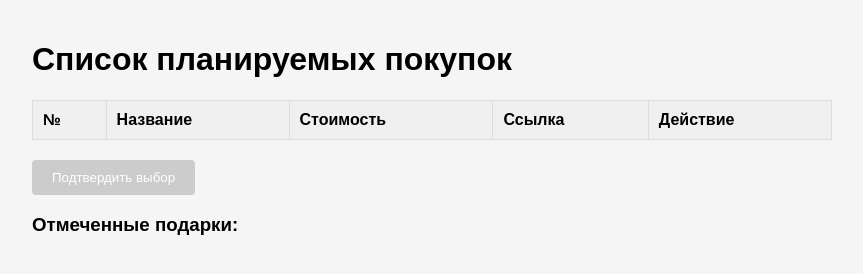
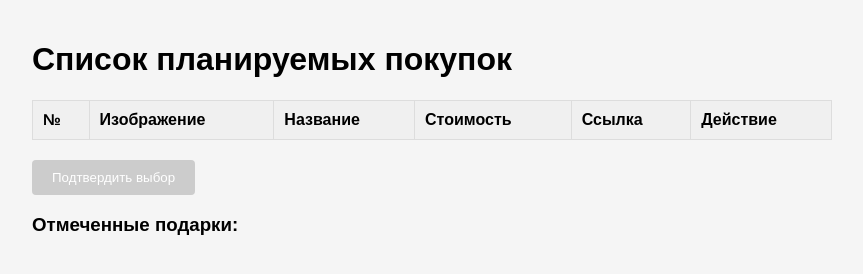
Before and after one commit to serjkabanov/DR, a plain HTML site: page gifts.html in a window 1280 px wide. Shown: the whole page, without its empty margins (208-1071 px from the left). Drawn offline with Linux system fonts and the light colour scheme; no server answers.

Commit message:
Update gifts.html

```diff
--- a/gifts.html
+++ b/gifts.html
@@ -16,6 +16,7 @@
             <thead>
                 <tr>
                     <th>№</th>
+                    <th>Изображение</th>
                     <th>Название</th>
                     <th>Стоимость</th>
                     <th>Ссылка</th>
```
